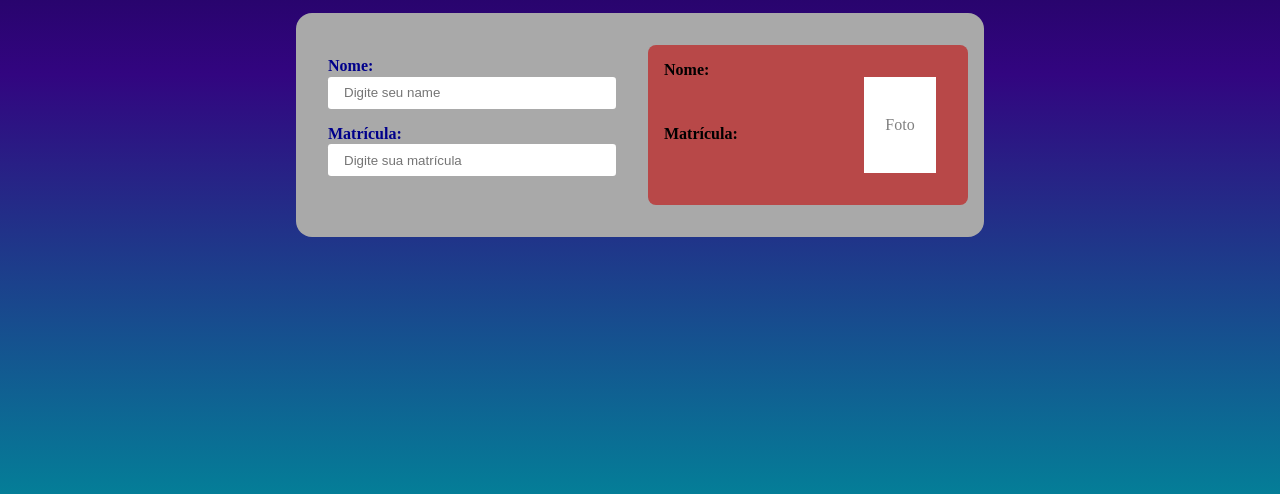
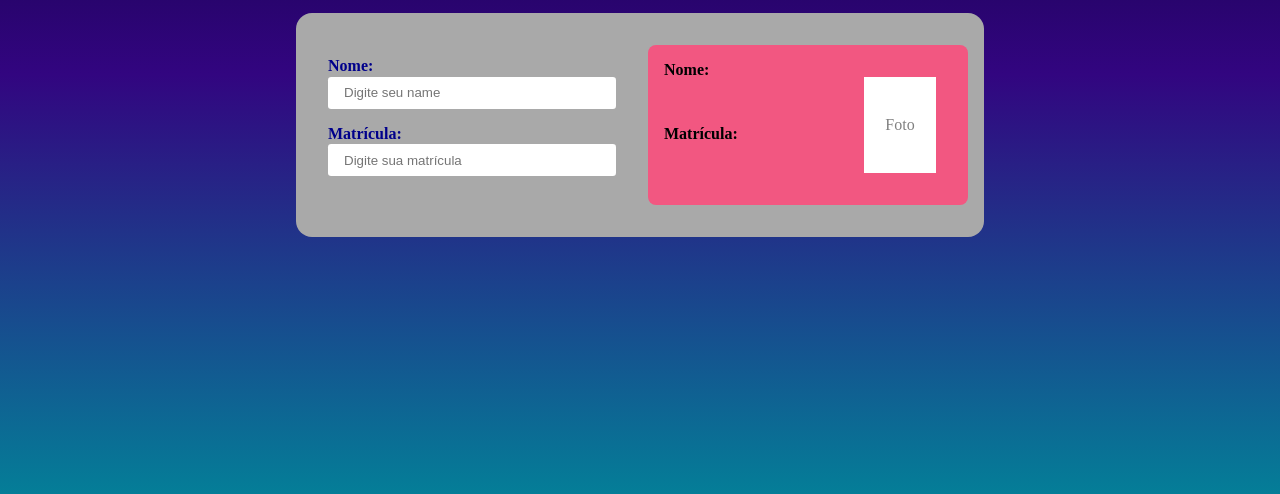
Before and after one commit to KayqueSekishiki/Carteira_Estudande_VUE, a plain HTML site: page src/index.html in a window 1280 px wide. Shown: the part 302-796 px from the top of the page. Drawn offline with nearby package versions, Linux system fonts and the light colour scheme.

Commit message:
css: change card color!

```diff
--- a/src/style.css
+++ b/src/style.css
@@ -49,7 +49,7 @@ body {
 
 #card {
   position: relative;
-  background-color: #b84848;
+  background-color: #f25781;
   border-radius: 0.5rem;
 }
 
```
